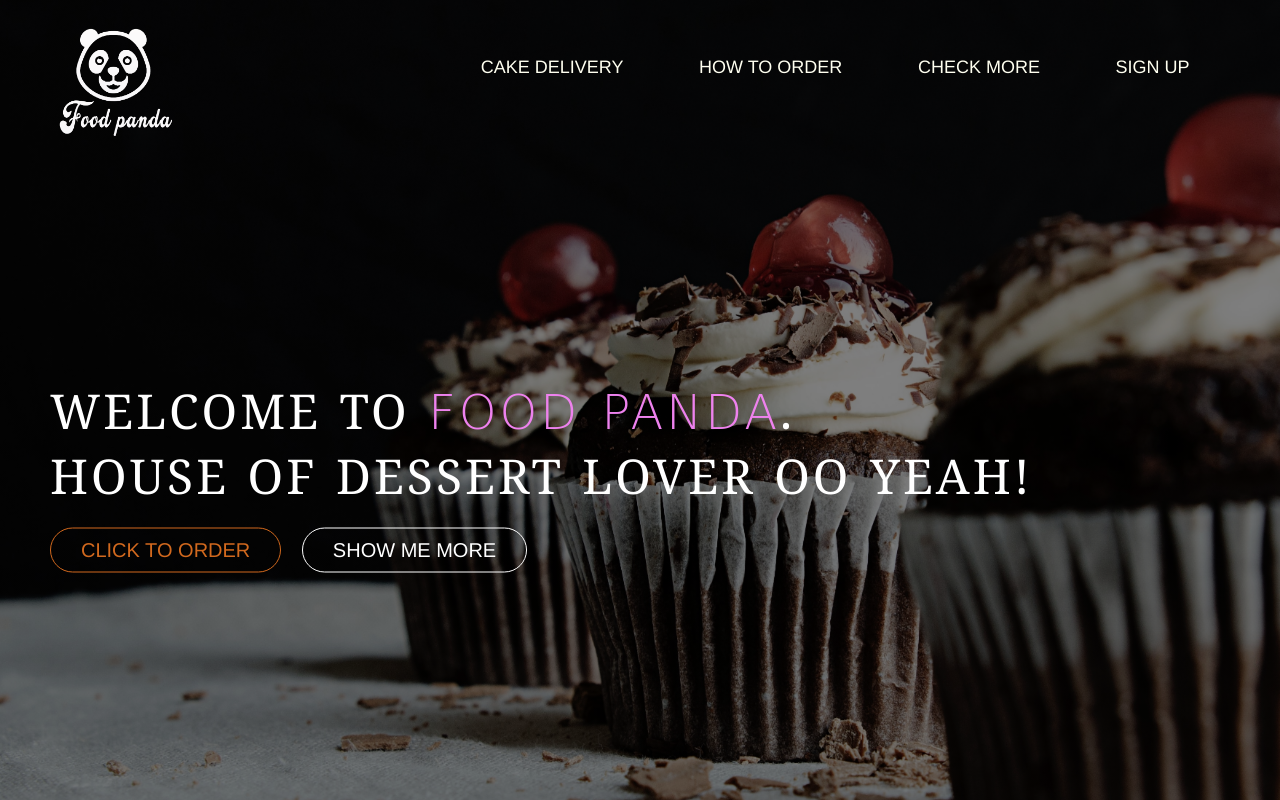
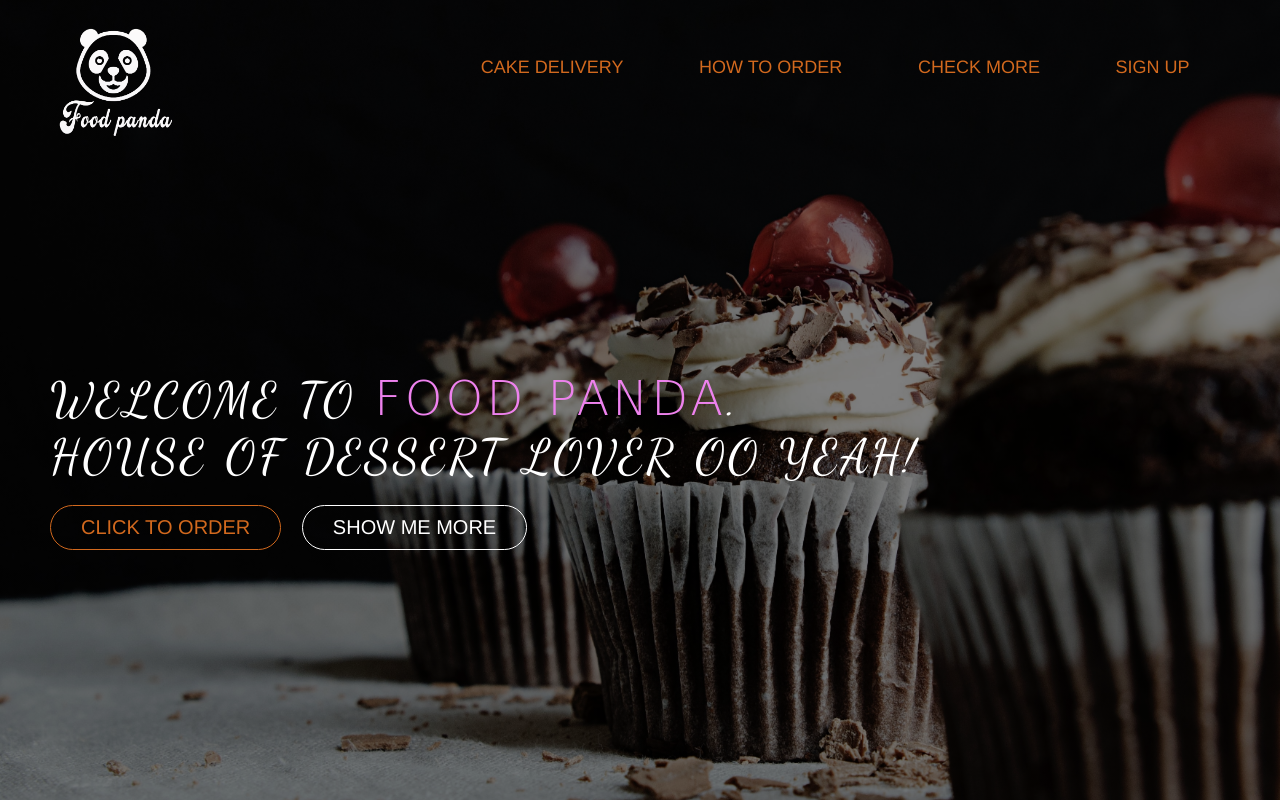
Before and after one commit to sejal8745/Cafe-webpage-, a website: page index.html in a window 1280 px wide. Drawn offline with nearby package versions, Linux system fonts and the light colour scheme.

Commit message:
fixed bugs

```diff
--- a/index.html
+++ b/index.html
@@ -9,6 +9,9 @@
     rel="stylesheet"
     href="https://cdnjs.cloudflare.com/ajax/libs/animate.css/4.0.0/animate.min.css"
   >
+  <link rel="preconnect" href="https://fonts.googleapis.com">
+    <link rel="preconnect" href="https://fonts.gstatic.com" crossorigin>
+    <link href="https://fonts.googleapis.com/css2?family=Dancing+Script&display=swap" rel="stylesheet">
   <link rel="stylesheet" href="https://cdnjs.cloudflare.com/ajax/libs/font-awesome/4.7.0/css/font-awesome.min.css">
 </head>
 <body>
--- a/style.css
+++ b/style.css
@@ -13,11 +13,14 @@
 } */
 
 body{
+    background-color: black;
     font-size: 20px;
     overflow-x: hidden;
     color: whitesmoke;
     font-family: 'Flamenco', cursive;
+
 }
+
 header{
     background-image:linear-gradient(rgba(0,0,0,0.5),rgba(0,0,0,0.5)) ,url(../michaela-baum-VnM6_liIRJ0-unsplash.jpg);
     height: 100vh;
@@ -57,7 +60,7 @@ ul li a{
     padding: 5px 0px;
     margin-right: 10px;
     text-decoration: none;
-    color: ivory;
+    color: #D2691E;
     padding: 5px 30px;
     font-size: 90%;
     text-transform: uppercase;
@@ -82,7 +85,8 @@ h1{
     letter-spacing: 3px;
     margin-bottom: 20px;
     text-transform: uppercase;
-    font-family: Cambria, Cochin, Georgia, Times, 'Times New Roman', serif;
+    font-family: 'Dancing Script', cursive;
+    /* font-family: Cambria, Cochin, Georgia, Times, 'Times New Roman', serif; */
     font-weight: lighter;
 }
 
```
